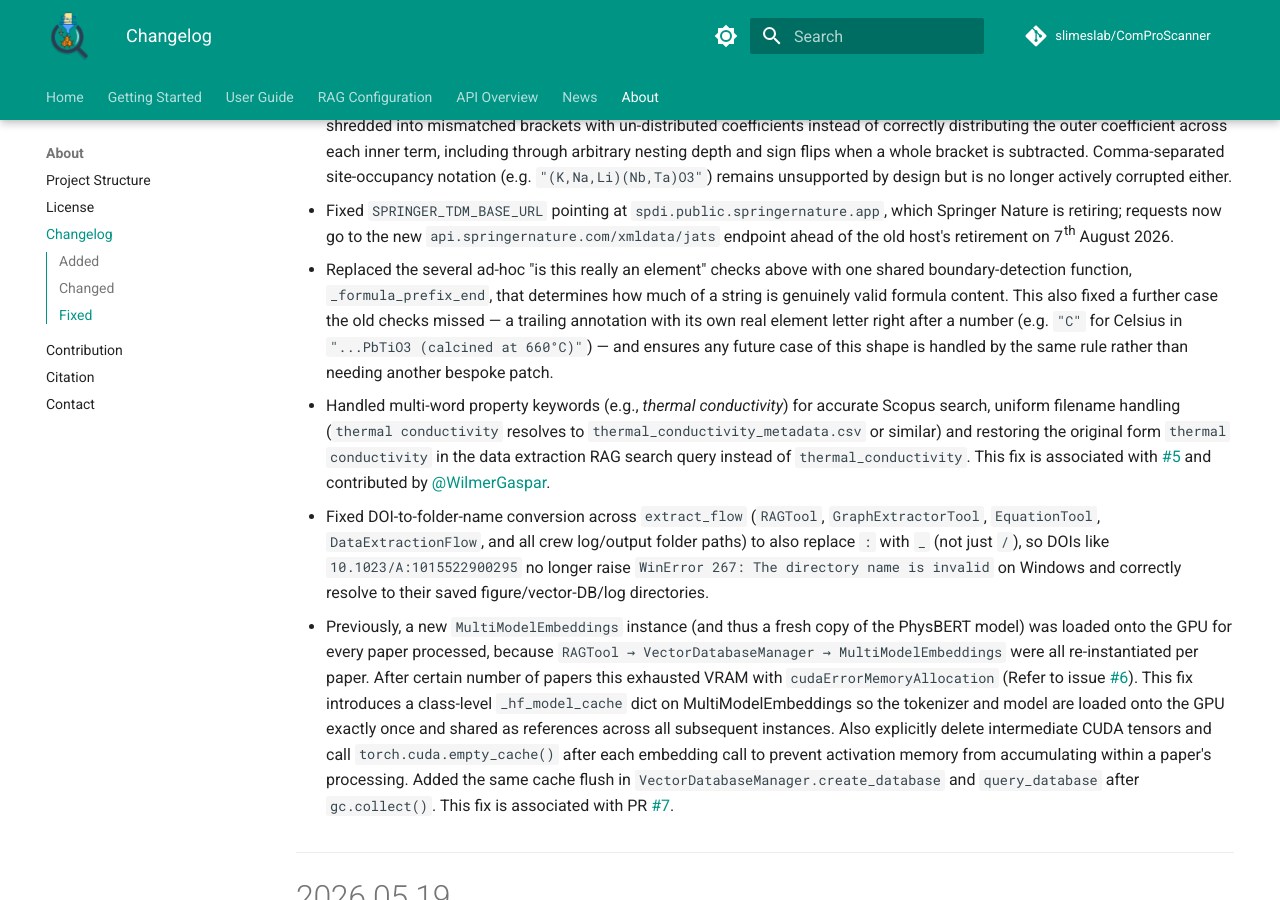
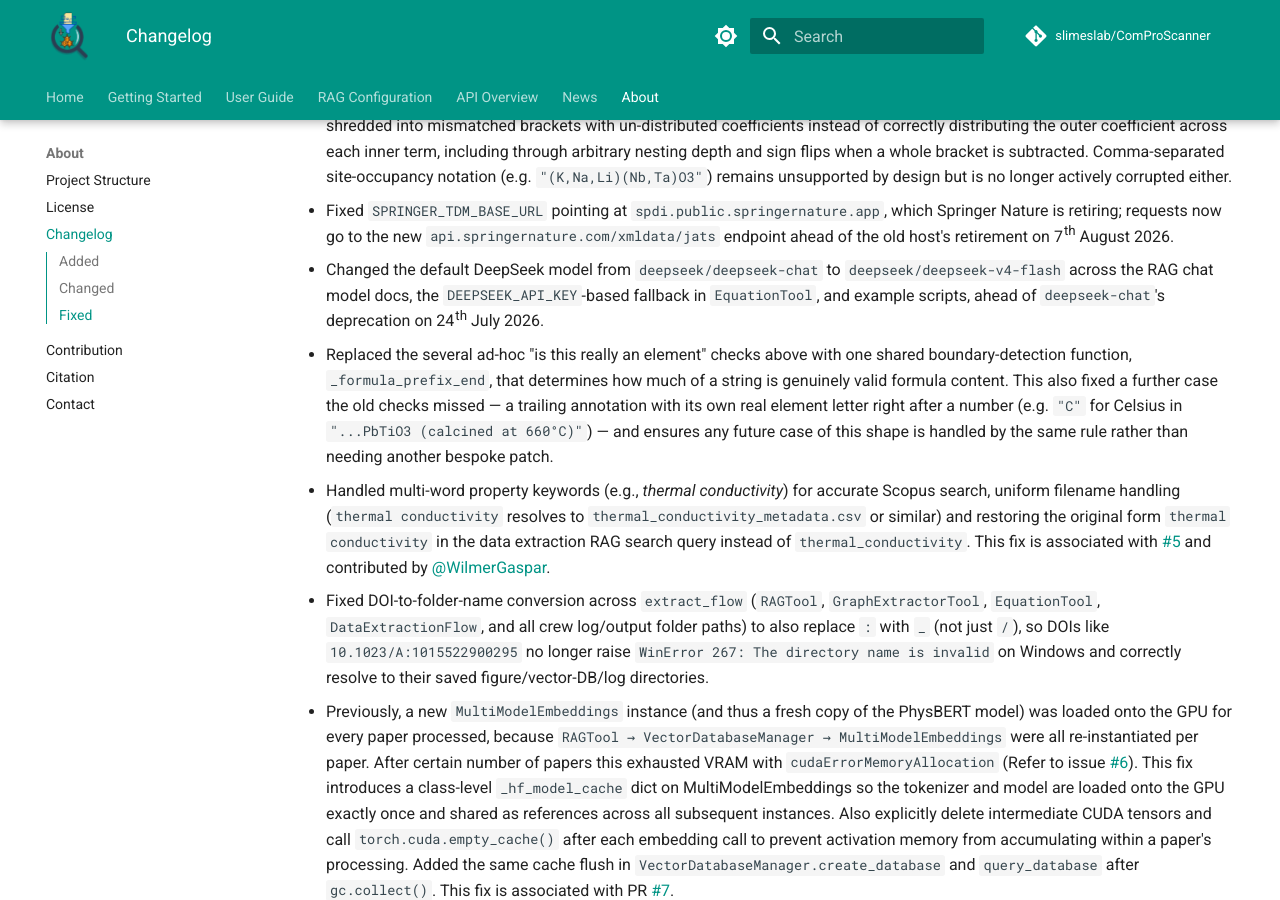
Before and after one commit to slimeslab/ComProScanner, an MkDocs documentation site: the page built from docs/about/changelog.md, in a window 1280 px wide and 900 px high, scrolled down 1297 px. Built offline with MkDocs 1.6.1 and Material for MkDocs 9.7.7, drawn with Linux system fonts in a browser that asks for light colours; comment, search, counter and statistics services are not loaded; the version menu is left out.

Commit message:
deepseek default model change details added to changelog

```diff
--- a/docs/about/changelog.md
+++ b/docs/about/changelog.md
@@ -27,6 +27,8 @@
 - Fixed a nested multi-term coefficient expression (e.g. `"0.75*(0.89(Bi0.5Na0.5)TiO3-0.11BaTiO3) + 0.25*(...)"`) being shredded into mismatched brackets with un-distributed coefficients instead of correctly distributing the outer coefficient across each inner term, including through arbitrary nesting depth and sign flips when a whole bracket is subtracted. Comma-separated site-occupancy notation (e.g. `"(K,Na,Li)(Nb,Ta)O3"`) remains unsupported by design but is no longer actively corrupted either.
 
 - Fixed `SPRINGER_TDM_BASE_URL` pointing at `spdi.public.springernature.app`, which Springer Nature is retiring; requests now go to the new `api.springernature.com/xmldata/jats` endpoint ahead of the old host's retirement on 7th August 2026.
+
+- Changed the default DeepSeek model from `deepseek/deepseek-chat` to `deepseek/deepseek-v4-flash` across the RAG chat model docs, the `DEEPSEEK_API_KEY`-based fallback in `EquationTool`, and example scripts, ahead of `deepseek-chat`'s deprecation on 24th July 2026.
 
 - Replaced the several ad-hoc "is this really an element" checks above with one shared boundary-detection function, `_formula_prefix_end`, that determines how much of a string is genuinely valid formula content. This also fixed a further case the old checks missed — a trailing annotation with its own real element letter right after a number (e.g. `"C"` for Celsius in `"...PbTiO3 (calcined at 660°C)"`) — and ensures any future case of this shape is handled by the same rule rather than needing another bespoke patch.
 
```
Also changed, not shown: CHANGELOG.md (+2 -0 lines).
